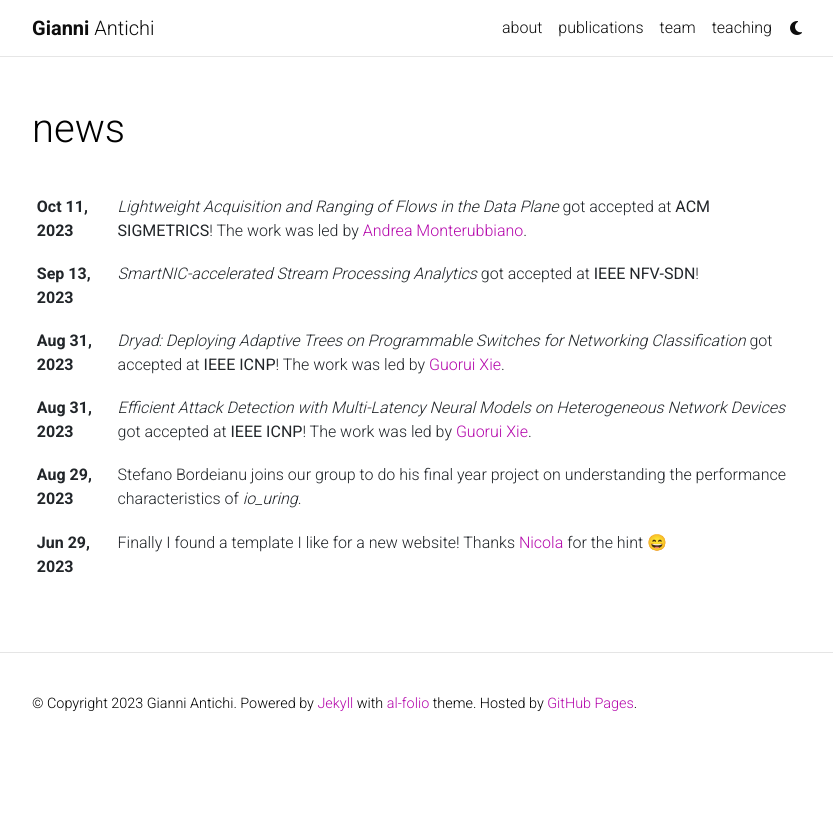
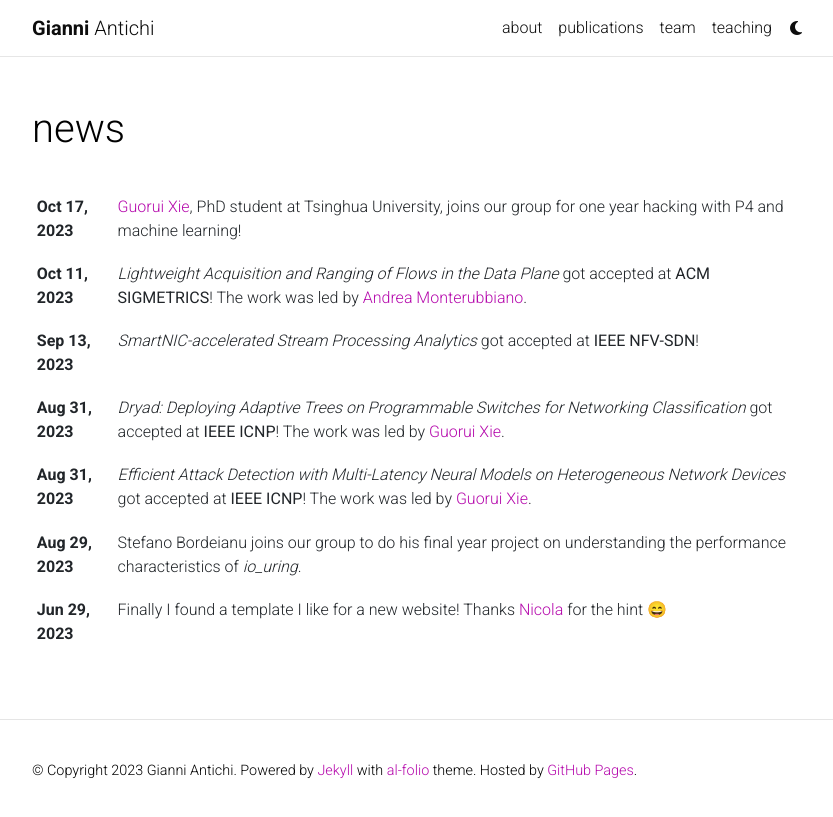
Before and after one commit to GianniAntichi/GianniAntichi.github.io, a Jekyll site: the page built from news.html, in a window 1280 px wide. Shown: the top 817 px of the page, without its empty margins (223-1056 px from the left). Built offline with Jekyll 4.4.1, drawn with Linux system fonts in a browser that asks for light colours; emoji names are drawn with the system emoji font; comment, search, counter and statistics services are not loaded; a style sheet for code colours, icons or effects is not loaded.

Commit message:
adding Guorui

```diff
--- a/_pages/team.md
+++ b/_pages/team.md
@@ -14,6 +14,7 @@
 - [Alireza Sanaee](https://sarsanaee.github.io): PhD student since 2020 @ Queen Mary University of London
 - [Jonatan Langlet](https://langlet.io/): PhD student since 2020 @ Queen Mary University of London
 - [Salvator Galea](http://www.cl.cam.ac.uk/~sg774/): PhD student since 2017 @ University of Cambridge co-advised with Andrew W. Moore
+- [Guorui Xie](https://xgr19.github.io/): Visiting PhD student from Tsinghua University
 - [Stefano Bordeianu](): Final year project student @ Politenico di Milano
 <br>
 <br>
```
Also changed, not shown: _news/announcement_7.md (added, +8 -0 lines).
